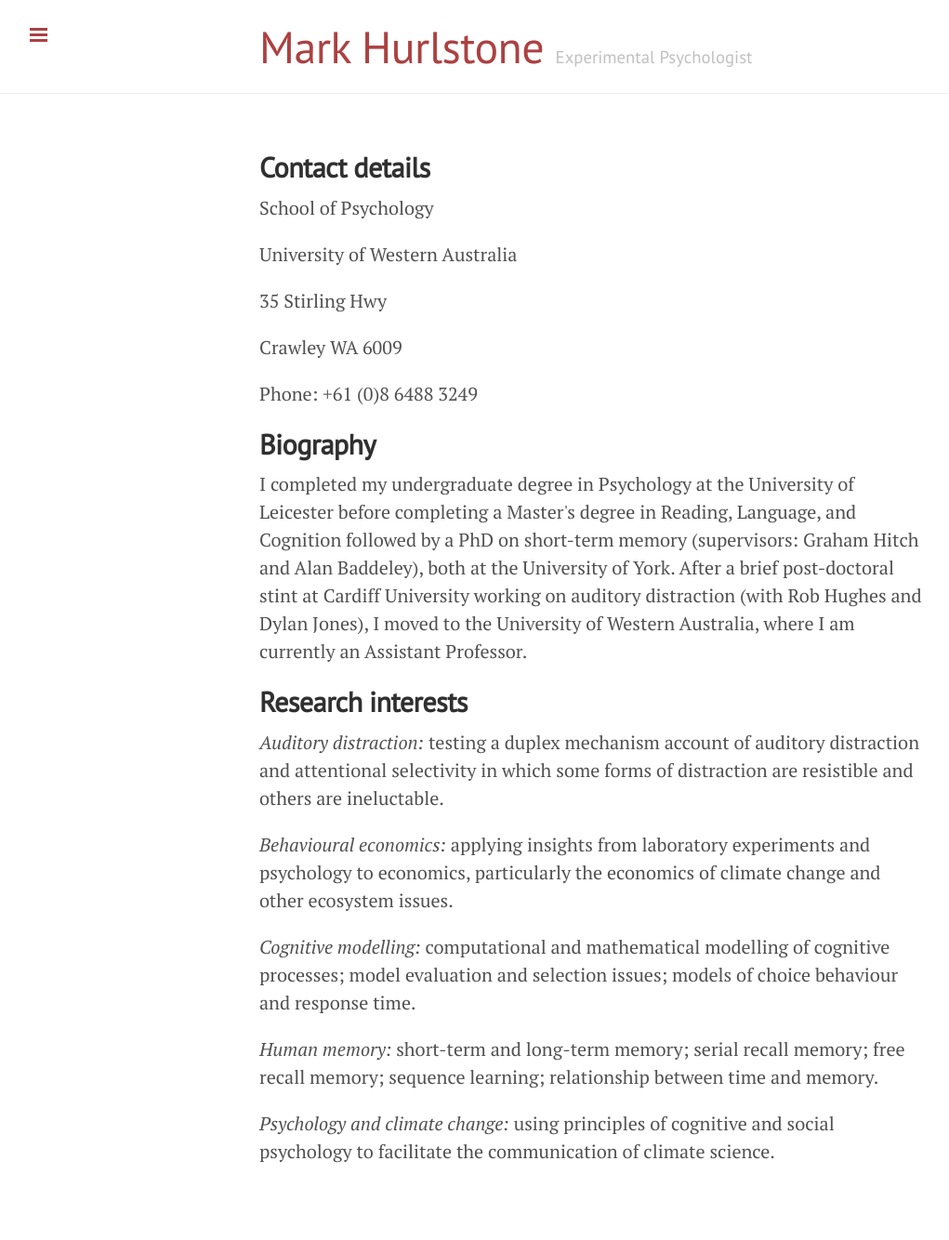
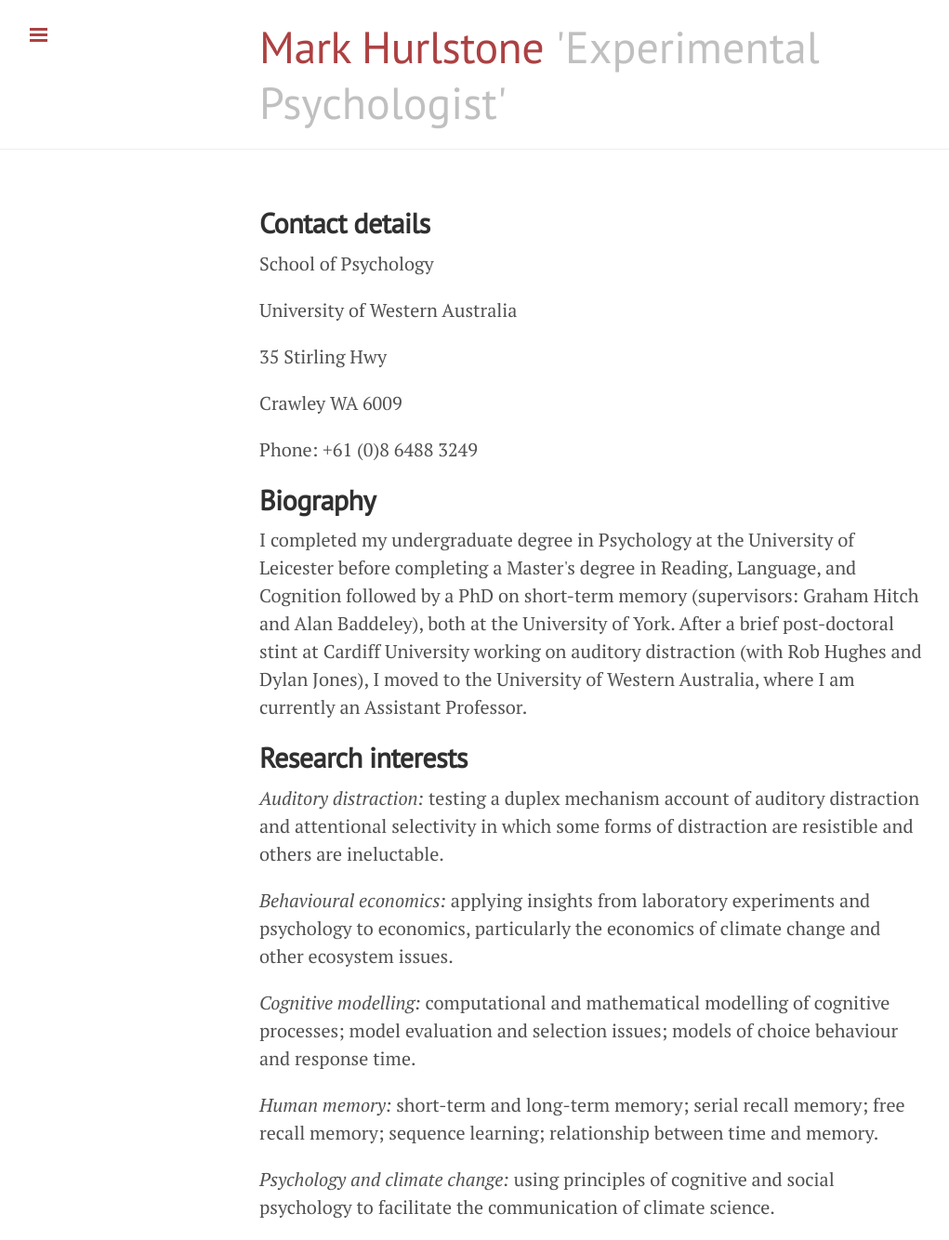
Before and after one commit to mjh508/mark-hurlstone.github.io, a Jekyll site: the page built from index.md, in a window 1280 px wide. Shown: the whole page at 93% size, without its empty margins (1-1022 px from the left). Built offline with Jekyll 4.4.1, drawn with Linux system fonts in a browser that asks for light colours; Markdown is read by kramdown in place of the engine named in the settings; before the commit the page ends 1274 px from its top, so only the background shows below that.

Commit message:
Update _config.yml

```diff
--- a/_config.yml
+++ b/_config.yml
@@ -10,7 +10,7 @@ relative_permalinks: true
 
 # Setup
 title:               <font size="30"> Mark Hurlstone </font>
-tagline:             'Experimental Psychologist'
+tagline:             <font size="30"> 'Experimental Psychologist' </font>
 description:         'Assistant Professor<p>University of Western Australia<p><a href="mailto:mark.hurlstone@uwa.edu.au">mark.hurlstone@uwa.edu.au</a>'
 url:                 http://mark-hurlstone.github
 baseurl:             /
```
